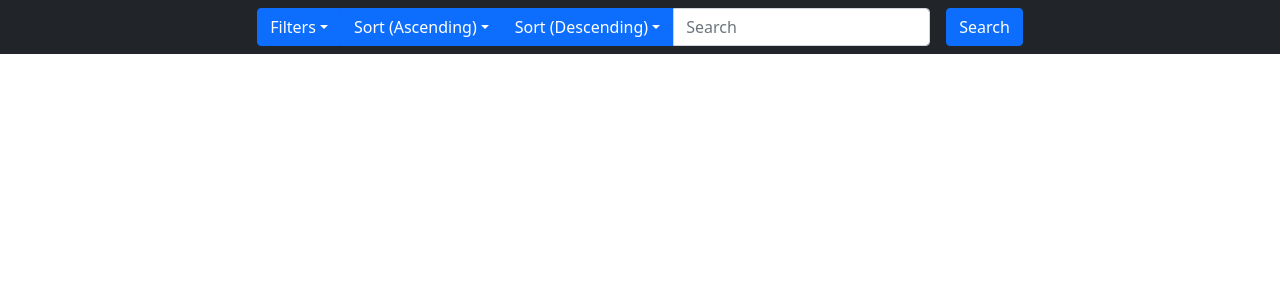
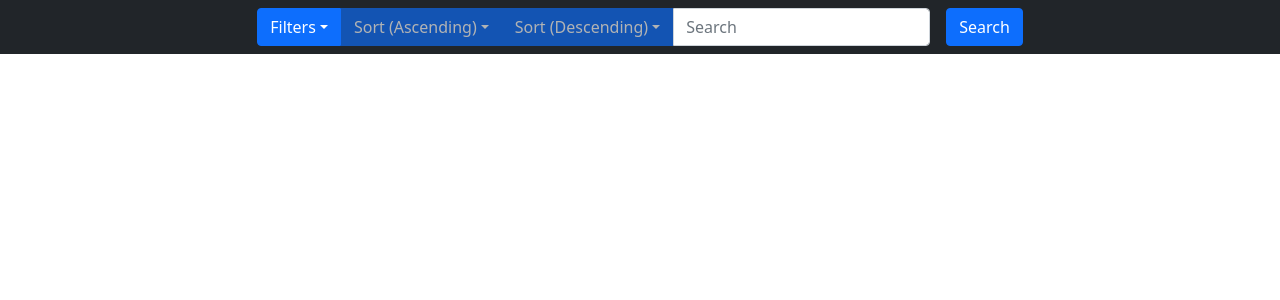
Before and after one commit to ewan-spence/SearchUI, a React (Create React App) app: page / in a window 1280 px wide. Shown: the top 300 px of the page. Built offline with nearby package versions, Linux system fonts and the light colour scheme.

Commit message:
Disables sorts when no filter is being used

```diff
--- a/src/Components/SearchBar.js
+++ b/src/Components/SearchBar.js
@@ -122,7 +122,7 @@ function SearchBar({ filterOptions, sortOptions, setResults, ...rest }) {
 
                     {/* Sorts */}
                     <Dropdown autoclose={true}>
-                        <Dropdown.Toggle style={{ borderRadius: 0 }}>
+                        <Dropdown.Toggle disabled={!searchTerm.includes('@')} style={{ borderRadius: 0 }}>
                             Sort (Ascending)
                         </Dropdown.Toggle>
 
@@ -136,7 +136,7 @@ function SearchBar({ filterOptions, sortOptions, setResults, ...rest }) {
                         </Dropdown.Menu>
                     </Dropdown>
                     <Dropdown>
-                        <Dropdown.Toggle style={{ borderRadius: 0 }}>
+                        <Dropdown.Toggle disabled={!searchTerm.includes('@')} style={{ borderRadius: 0 }}>
                             Sort (Descending)
                         </Dropdown.Toggle>
 
@@ -163,7 +163,7 @@ function SearchBar({ filterOptions, sortOptions, setResults, ...rest }) {
         <Row>
 
         </Row>
-    </Container>
+    </Container >
 
 }
 
```
